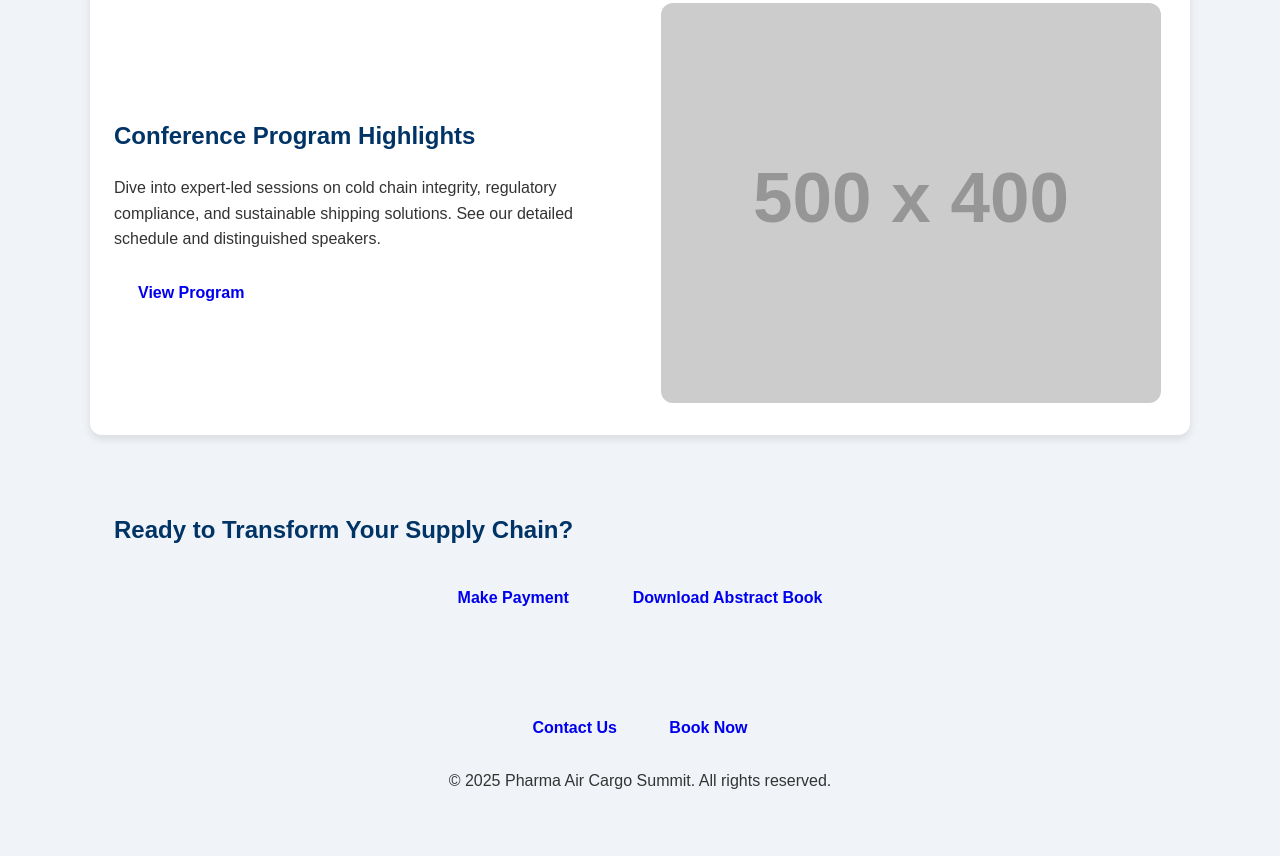
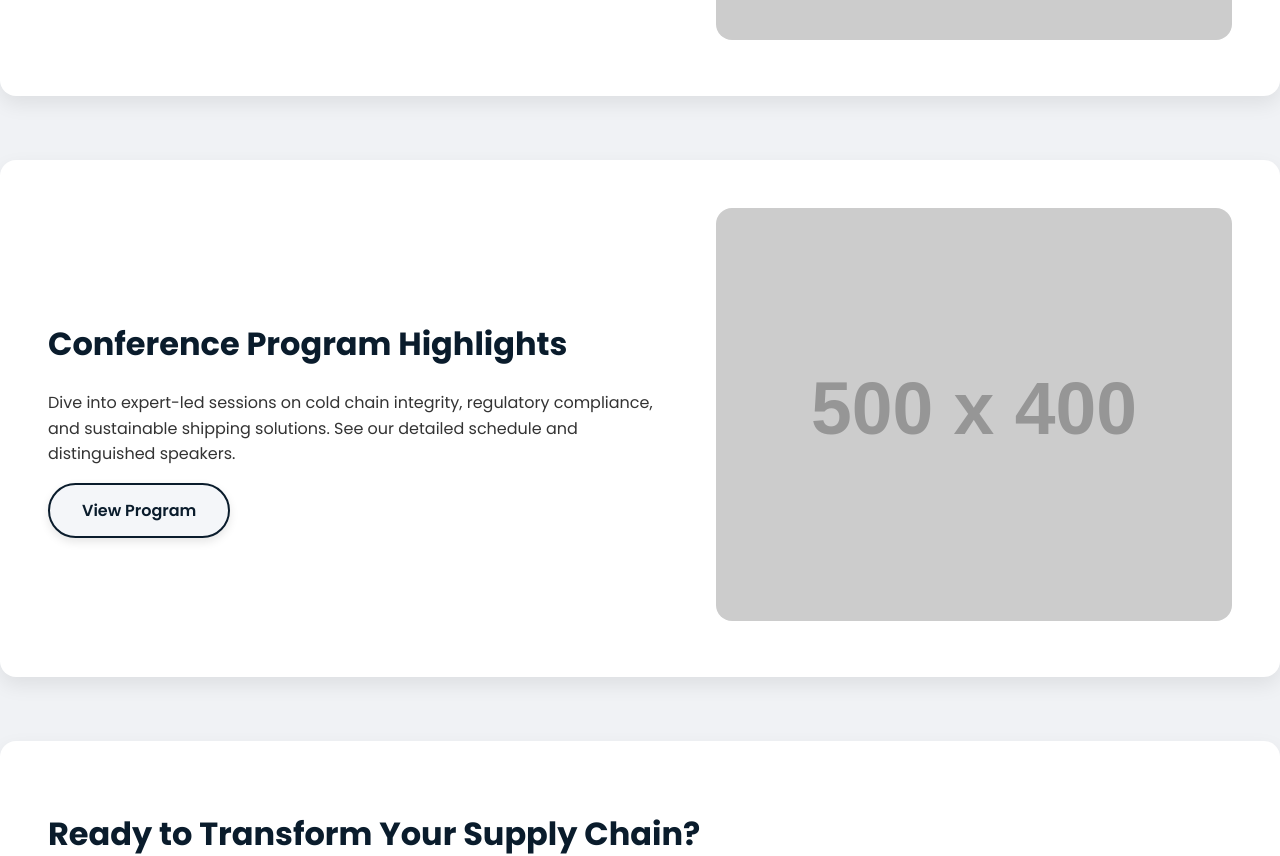
Before and after one commit to adatechie-cyber/Cargo-for-Pharma-Shippers-, a plain HTML site: page index.html in a window 1280 px wide. Shown: the part 742-1598 px from the top of the page. Before the commit the page ends 1576 px from the top, so only its background shows below. Drawn offline with Linux system fonts and the light colour scheme; placeholder pictures from the web are drawn by us.

Commit message:
Update style.css

```diff
--- a/style.css
+++ b/style.css
@@ -1,138 +1,177 @@
+@import url('https://fonts.googleapis.com/css2?family=Poppins:wght@400;600;700&display=swap');
+
 :root {
-    --primary-color: #003366; /* Dark Blue - Qatar/Lufthansa inspired */
-    --secondary-color: #c40c31; /* Red - Lufthansa inspired */
-    --tertiary-color: #a4a4a4; /* Gray for subtle elements */
-    --background-color: #f0f4f8; /* Light gray-blue for a clean feel */
-    --text-color: #333;
-    --border-radius: 12px;
-    --padding-base: 1.5rem;
-    --gap-base: 2rem;
+    /* Color Palette */
+    --color-primary-dark: #0A1C2C; /* Deep Navy - Professional and strong */
+    --color-primary-accent: #0E446B; /* A lighter shade of navy */
+    --color-secondary-red: #E30000; /* Rich Red - from Lufthansa */
+    --color-text-light: #F4F6F9;
+    --color-text-dark: #333333;
+    --color-background-light: #F0F2F5; /* A very light gray */
+
+    /* Typography */
+    --font-heading: 'Poppins', sans-serif;
+    --font-body: 'Poppins', sans-serif;
+
+    /* Spacing & Sizing */
+    --container-padding: 2rem;
+    --section-gap: 4rem;
+    --border-radius-large: 16px;
+    --button-radius: 50px;
 }
 
 body {
-    font-family: Arial, sans-serif;
+    font-family: var(--font-body);
     line-height: 1.6;
     margin: 0;
     padding: 0;
-    background-color: var(--background-color);
-    color: var(--text-color);
+    background-color: var(--color-background-light);
+    color: var(--color-text-dark);
 }
 
 .container {
-    max-width: 1100px;
+    max-width: 1200px;
     margin: 0 auto;
-    padding: var(--padding-base);
-    box-sizing: border-box;
+    padding: var(--container-padding);
 }
 
 h1, h2, h3 {
-    color: var(--primary-color);
+    font-family: var(--font-heading);
+    font-weight: 700;
+    color: var(--color-primary-dark);
+    line-height: 1.2;
 }
+
+h1 { font-size: 2.5rem; }
+h2 { font-size: 2rem; }
 
 /* Header & Logo */
 .header {
+    background: linear-gradient(90deg, var(--color-primary-dark) 0%, var(--color-primary-accent) 100%);
+    color: var(--color-text-light);
     text-align: center;
-    padding: var(--padding-base) 0;
+    padding: var(--container-padding) 0;
+    border-bottom-left-radius: var(--border-radius-large);
+    border-bottom-right-radius: var(--border-radius-large);
+    box-shadow: 0 4px 15px rgba(0, 0, 0, 0.2);
 }
 
 .logo-container {
     display: flex;
     justify-content: center;
-    gap: 1rem;
-    margin-bottom: 1rem;
+    align-items: center;
+    gap: 2rem;
+    margin-bottom: 1.5rem;
 }
 
 .logo {
     max-height: 50px;
+    filter: brightness(0) invert(1); /* Invert logos to white for dark header */
 }
 
-/* Z-reading Pattern & Sections */
-.hero-section, .program-section {
+/* Sections & Z-Pattern */
+.hero-section, .program-section, .registration-section {
+    margin-top: var(--section-gap);
+    background: #ffffff;
+    border-radius: var(--border-radius-large);
+    box-shadow: 0 8px 20px rgba(0, 0, 0, 0.08);
+    padding: calc(var(--container-padding) * 1.5);
     display: grid;
     grid-template-columns: 1fr;
-    gap: var(--gap-base);
+    gap: 3rem;
     align-items: center;
-    margin-bottom: var(--gap-base);
-    background: white;
-    padding: var(--padding-base);
-    border-radius: var(--border-radius);
-    box-shadow: 0 4px 8px rgba(0,0,0,0.1);
 }
 
 @media (min-width: 768px) {
     .hero-section {
-        grid-template-columns: 1fr 1fr;
+        grid-template-columns: 1.2fr 1fr;
     }
     .program-section {
-        grid-template-columns: 1fr 1fr;
-        direction: rtl; /* Flip for Z-pattern */
+        grid-template-columns: 1fr 1.2fr;
+        direction: rtl; /* Flip the grid for Z-pattern */
     }
     .program-content {
-        direction: ltr; /* Reset text direction */
+        direction: ltr; /* Reset text direction for content */
     }
 }
 
-.hero-image, .program-image {
-    text-align: center;
+.hero-image img, .program-image img {
+    width: 100%;
+    height: auto;
+    border-radius: var(--border-radius-large);
+    object-fit: cover;
+    transition: transform 0.4s ease-in-out;
 }
 
-.hero-image img, .program-image img {
-    max-width: 100%;
-    height: auto;
-    border-radius: var(--border-radius);
+.hero-image img:hover, .program-image img:hover {
+    transform: scale(1.02);
 }
 
 /* Buttons */
 .button {
     display: inline-block;
-    padding: 0.75rem 1.5rem;
+    padding: 0.8rem 2rem;
     text-decoration: none;
-    font-weight: bold;
-    border-radius: 50px; /* More round than normal elements */
-    transition: background-color 0.3s ease, transform 0.2s ease;
+    font-weight: 600;
+    border-radius: var(--button-radius);
+    transition: all 0.3s ease;
     text-align: center;
+    box-shadow: 0 4px 10px rgba(0, 0, 0, 0.1);
 }
 
 .button:hover {
-    transform: translateY(-2px);
+    transform: translateY(-3px);
+    box-shadow: 0 6px 15px rgba(0, 0, 0, 0.2);
 }
 
-.primary {
-    background-color: var(--primary-color);
-    color: white;
+.button-primary {
+    background-color: var(--color-secondary-red);
+    color: var(--color-text-light);
 }
 
-.primary:hover {
-    background-color: #004d99;
+.button-primary:hover {
+    background-color: #A00000;
 }
 
-.secondary {
-    background-color: white;
-    color: var(--primary-color);
-    border: 2px solid var(--primary-color);
+.button-secondary {
+    background-color: var(--color-text-light);
+    color: var(--color-primary-dark);
+    border: 2px solid var(--color-primary-dark);
 }
 
-.secondary:hover {
-    background-color: var(--background-color);
+.button-secondary:hover {
+    background-color: var(--color-primary-dark);
+    color: var(--color-text-light);
 }
 
-.tertiary {
-    background-color: var(--tertiary-color);
-    color: white;
+.button-tertiary {
+    background-color: #6C757D;
+    color: var(--color-text-light);
 }
 
-.tertiary:hover {
-    background-color: #8c8c8c;
+.button-tertiary:hover {
+    background-color: #495057;
+}
+
+.button-link {
+    background: none;
+    color: var(--color-primary-dark);
+    border: none;
+    padding: 0;
+    font-size: 1rem;
+    font-weight: 400;
+    text-decoration: underline;
+    box-shadow: none;
 }
 
 .button-group {
     display: flex;
     flex-direction: column;
-    gap: 1rem;
-    margin-top: 1.5rem;
+    gap: 1.5rem;
+    margin-top: 2rem;
 }
 
-@media (min-width: 500px) {
+@media (min-width: 550px) {
     .button-group {
         flex-direction: row;
         justify-content: center;
@@ -142,14 +181,14 @@ h1, h2, h3 {
 /* Footer */
 .footer {
     text-align: center;
-    padding: var(--padding-base) 0;
-    margin-top: var(--gap-base);
+    padding: var(--container-padding) 0;
+    margin-top: var(--section-gap);
+    border-top: 1px solid #E0E0E0;
 }
 
-.contact-info {
+.footer-buttons {
+    display: flex;
+    justify-content: center;
+    gap: 2rem;
     margin-bottom: 1rem;
 }
-
-.contact-info .button {
-    margin-top: 0.5rem;
-}
```
